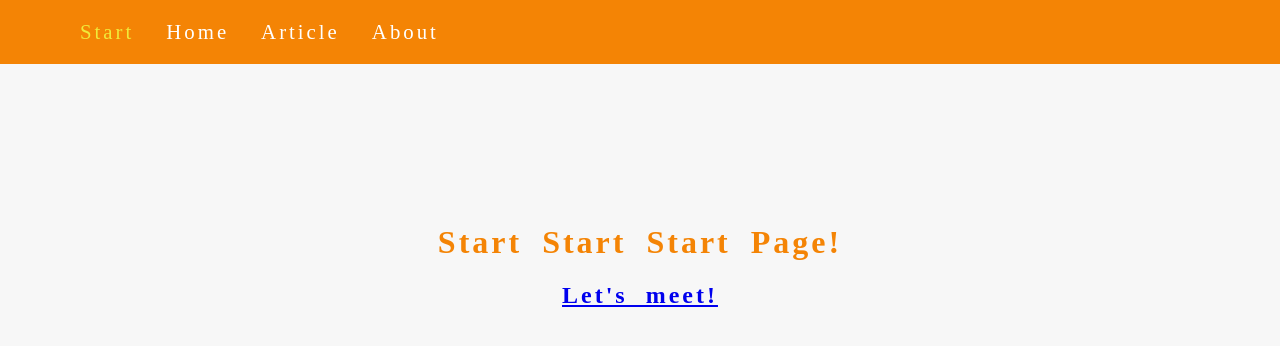
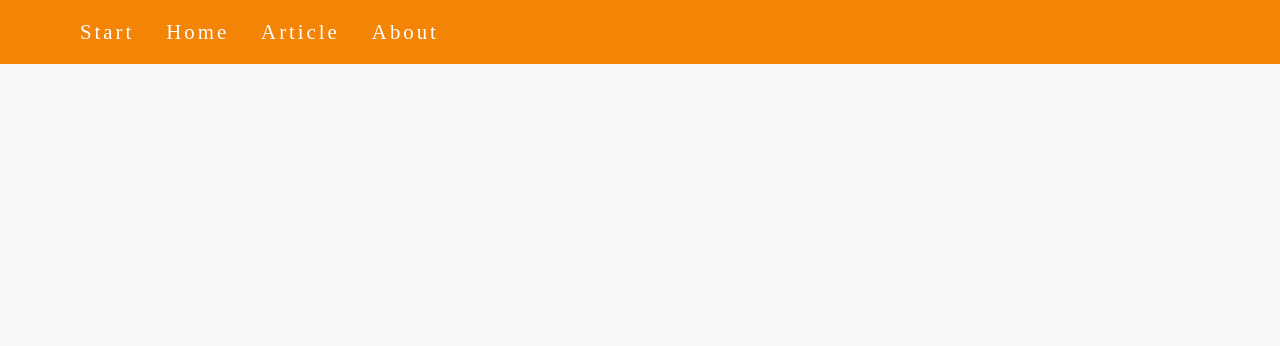
Before and after one commit to Waldemar-00/react_router, a React (Create React App) app: page /start in a window 1280 px wide. Shown: the top 346 px of the page. Built offline with nearby package versions, Linux system fonts and the light colour scheme; a web font is replaced by a local one.

Commit message:
I used index instead of path.

```diff
--- a/src/App.js
+++ b/src/App.js
@@ -13,13 +13,13 @@ function App() {
       <Header />
       <main>
         <Routes>
-          <Route path='start' element={<Start />}/>
+          <Route index element={<Start />}/>
           <Route path='home' element={<Home />}/>
           <Route path='about' element={<About />}/>
           <Route path='articles' element={<Articles/>}/>
           <Route path='article/:property' element={<ArticlesDetails />}/>
           <Route path='contact' element={<ContactUs />} />
-          <Route path='start/user' element={<Form />} />
+          <Route path='user' element={<Form />} />
         </Routes>
       </main>
     </div>
--- a/src/components/Header.js
+++ b/src/components/Header.js
@@ -4,7 +4,7 @@ const Header = () => {
   return (
     <header className={styles.header}>
       <ul>
-        <li><NavLink className={({isActive}) => isActive ? styles.active : ''} to="start">Start</NavLink></li>
+        <li><NavLink className={({isActive}) => isActive ? styles.active : ''} to="/">Start</NavLink></li>
         <li><NavLink className={({isActive}) => isActive ? styles.active : ''} to="home">Home</NavLink></li>
         <li><NavLink className={({isActive}) => isActive ? styles.active : ''} to="articles">Article</NavLink></li>
         <li><NavLink className={({isActive}) => isActive ? styles.active : ''} to="about">About</NavLink></li>
```
